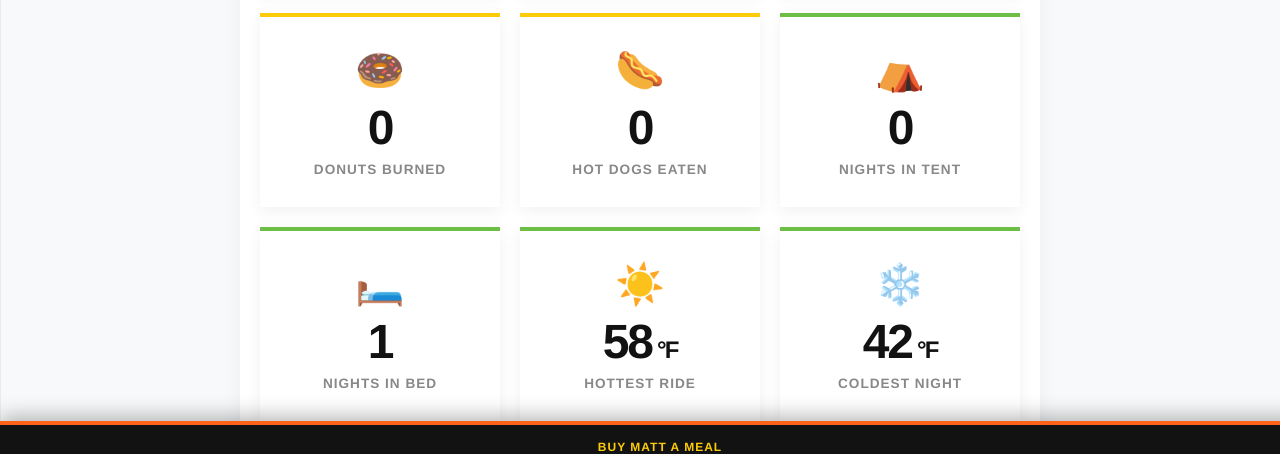
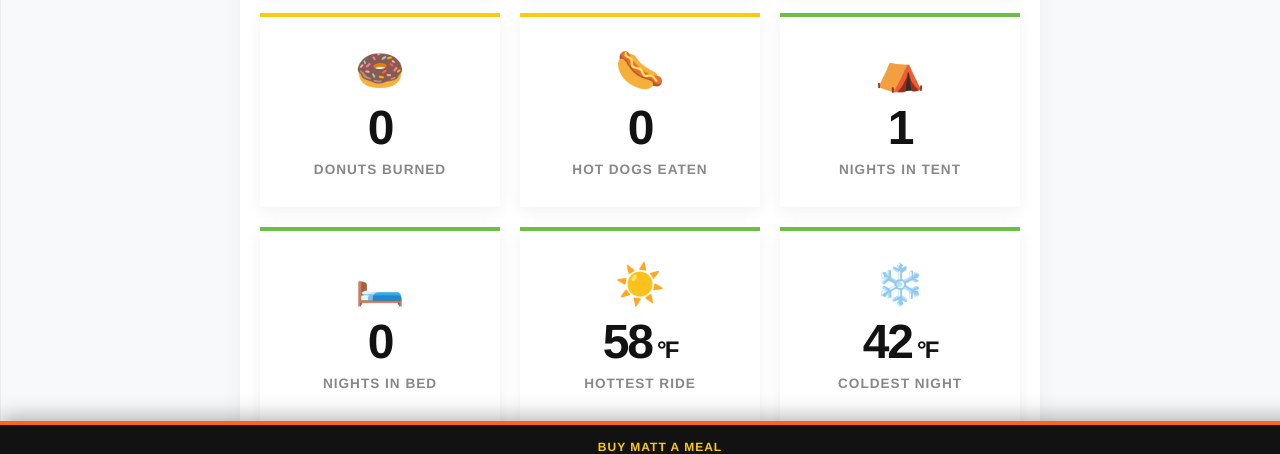
Before and after one commit to mschiller87/bike-tracker, a Jekyll site: the page built from stats.html, in a window 1280 px wide and 964 px high. Shown: the part 432-886 px from the top of the window. Built offline with Jekyll 4.4.1, drawn with Linux system fonts in a browser that asks for light colours.

```diff
--- a/_data/automated_stats.yml
+++ b/_data/automated_stats.yml
@@ -3,8 +3,8 @@ total_moving_hours: 0
 longest_day_miles: 4
 total_calories: 246
 hot_dogs: 0
-nights_tent: 0
-nights_bed: 1
+nights_tent: 1
+nights_bed: 0
 hottest_day: 58
 coldest_night: 42
 donuts: 0
```
Also changed, not shown: _data/sync_state.json (+1 -1 lines), _posts/2026-05-31-18736760007.md (+1 -0 lines).
